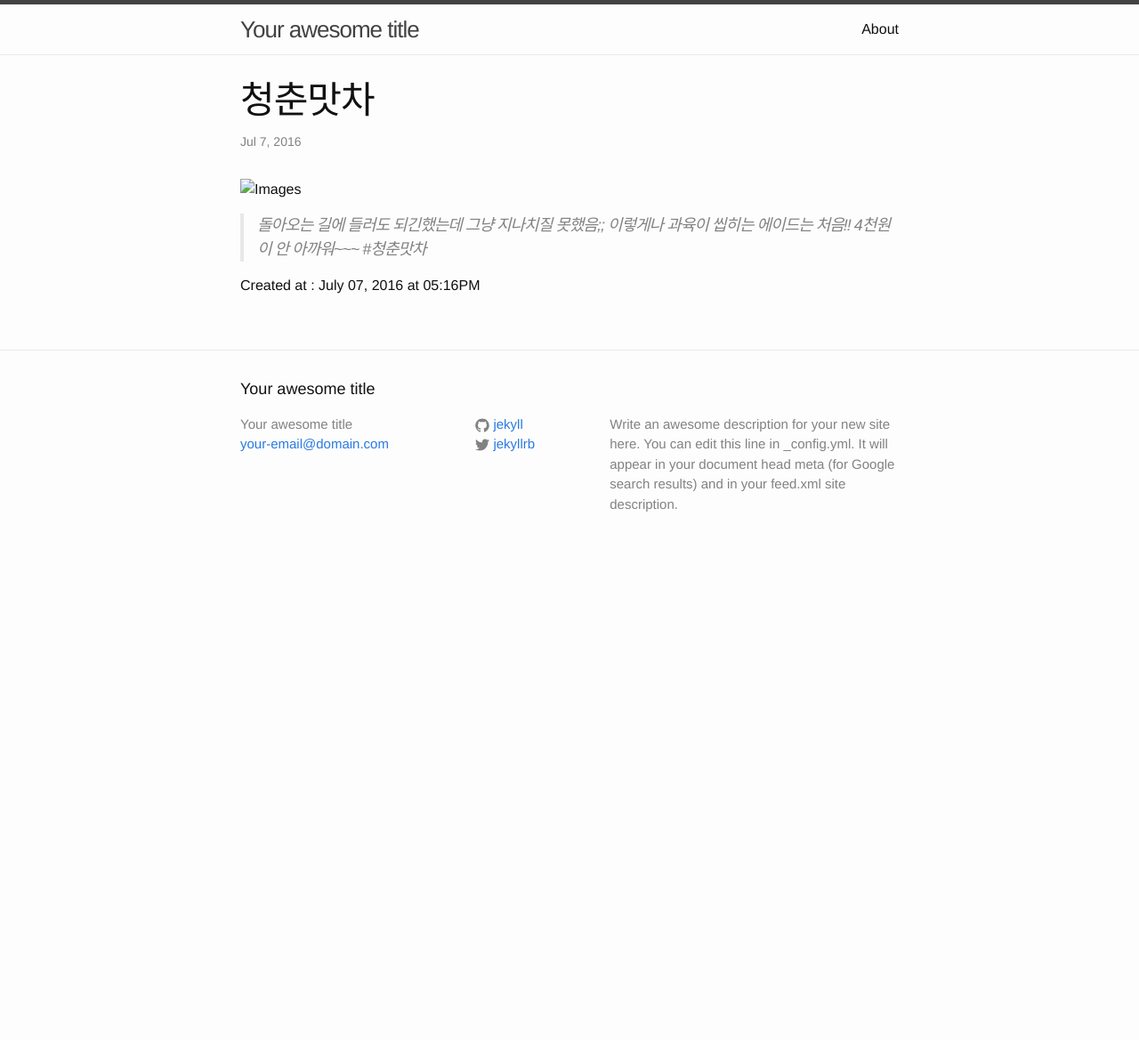
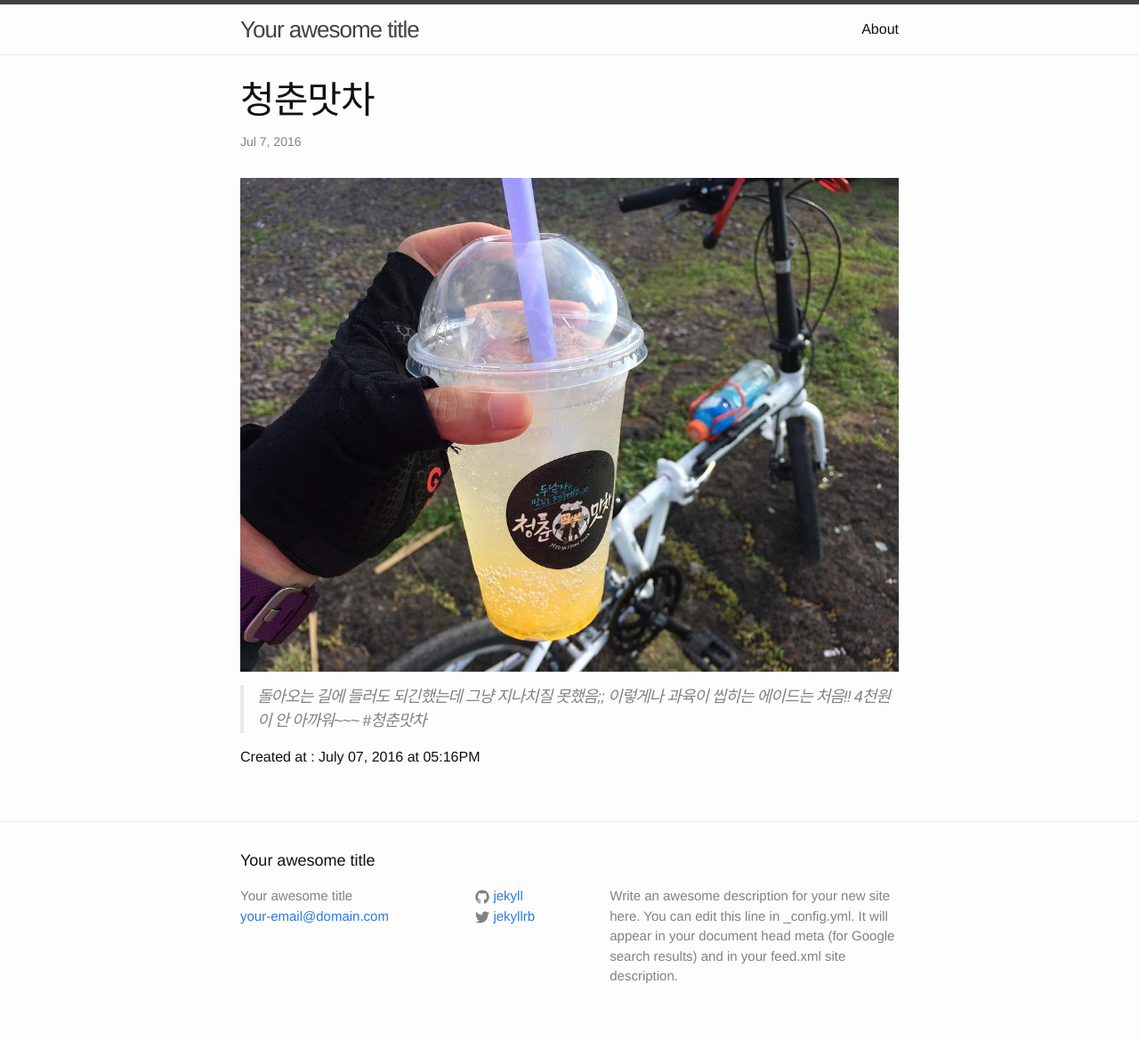
Before and after one commit to ley250/blog, a Jekyll site: the page built from _posts/2016-07-07-chungchunmatcha.md, in a window 1280 px wide. Shown: the whole page at 89% size. Built offline with Jekyll 4.4.1, drawn with Linux system fonts in a browser that asks for light colours; before the commit the page ends 900 px from its top, so only the background shows below that.

Commit message:
edit media

```diff
--- a/_posts/2016-07-07-chungchunmatcha.md
+++ b/_posts/2016-07-07-chungchunmatcha.md
@@ -6,7 +6,7 @@
 
 ---
 
-![Images]({{ site.url }}/13562130_166252960458130_941601834_n.jpg)
+![Images](/media/13562130_166252960458130_941601834_n.jpg)
 
 > 돌아오는 길에 들러도 되긴했는데 그냥 지나치질 못했음;; 이렇게나 과육이 씹히는 에이드는 처음!! 4천원이 안 아까워~~~ #청춘맛차
 
```
Also changed, not shown: media/13562130_166252960458130_941601834_n.jpg (renamed from _posts/13562130_166252960458130_941601834_n.jpg), 2 other files.
